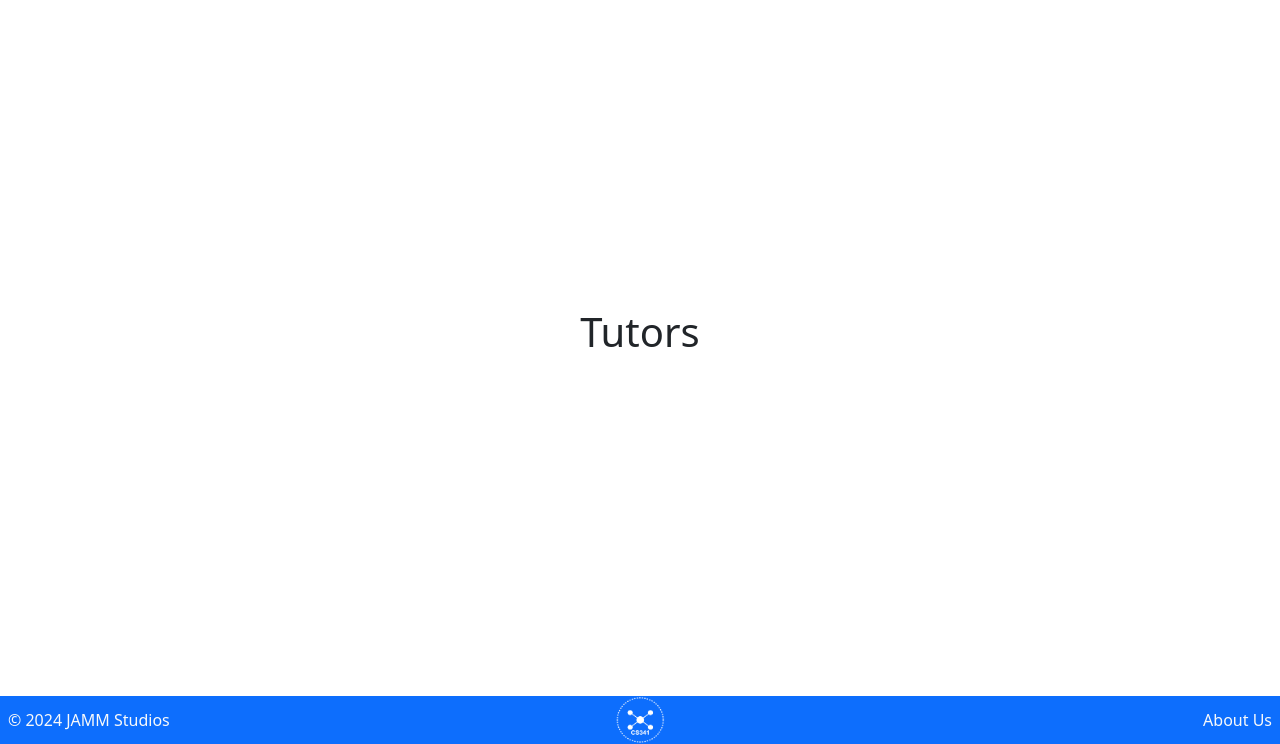
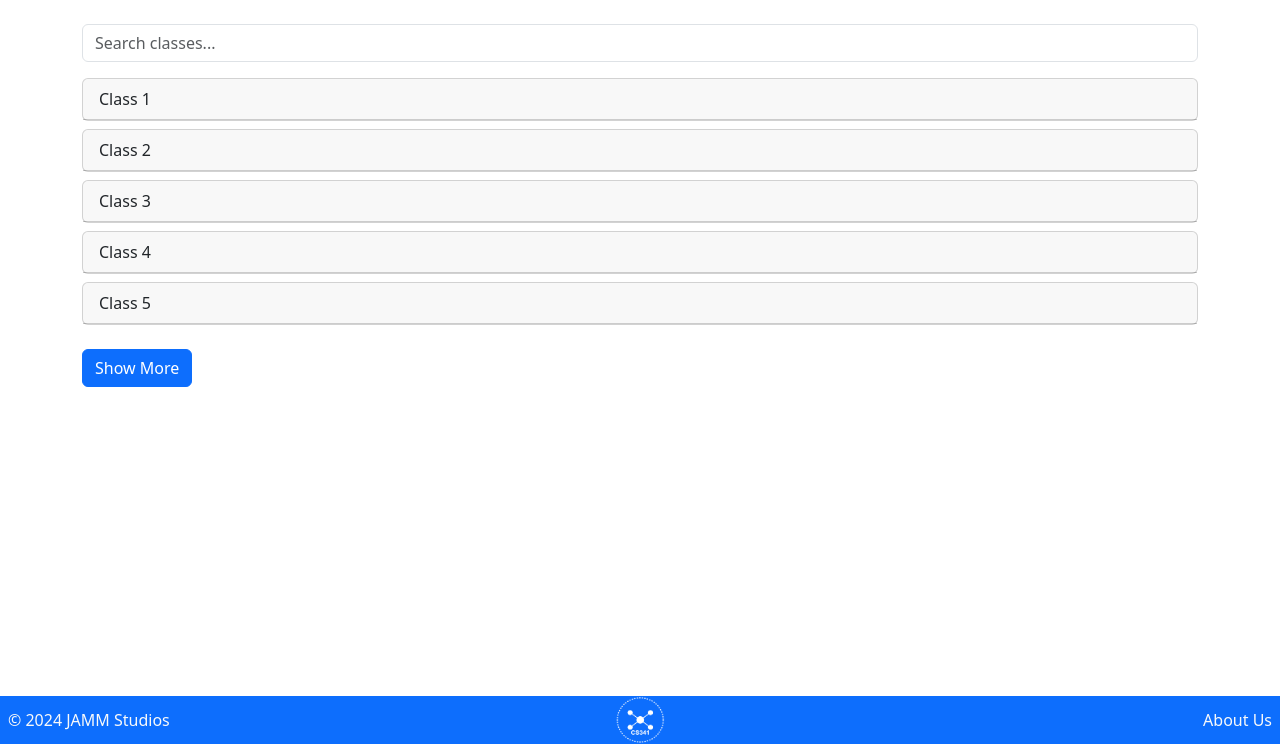
Before and after one commit to MSmit99/JayWing-Academy, a PHP site: page /jaywing-academy/src/pages/tutors.php in a window 1280 px wide. Shown: the part 56-800 px from the top of the page. Run offline with PHP 8.4, Linux system fonts and the light colour scheme; a stand-in replaces the project's code that opens the database connection.

Commit message:
implemented base code for a tutor searching page

```diff
--- a/src/pages/tutors.php
+++ b/src/pages/tutors.php
@@ -5,10 +5,7 @@
     <meta name="viewport" content="width=device-width, initial-scale=1.0">
     <title>JayWing Academy - Tutor Management System</title>
 
-    <!-- bootstrap css -->
-    <link href="https://cdn.jsdelivr.net/npm/bootstrap@5.3.3/dist/css/bootstrap.min.css" rel="stylesheet" integrity="sha384-QWTKZyjpPEjISv5WaRU9OFeRpok6YctnYmDr5pNlyT2bRjXh0JMhjY6hW+ALEwIH" crossorigin="anonymous">
-
-    <!-- custom css -->
+    <link href="https://cdn.jsdelivr.net/npm/bootstrap@5.3.3/dist/css/bootstrap.min.css" rel="stylesheet">
     <link rel="stylesheet" href="../css/style.css">
 </head>
 <body>
@@ -17,19 +14,92 @@
     </header>
 
     <main>
-        <!-- TODO: Featured Tutors page goes here -->
-         <div class="center-container">
-            <h1>Tutors</h1>
-         </div>
+        <div class="container mt-4">
+            <input type="text" id="searchBar" class="form-control" placeholder="Search classes..." oninput="filterClasses()">
+            <div id="classesTable" class="mt-3"></div>
+            <button id="showMoreButton" class="btn btn-primary mt-3" onclick="showMoreClasses()">Show More</button>
+        </div>
 
+        <script src="https://cdn.jsdelivr.net/npm/bootstrap@5.3.3/dist/js/bootstrap.bundle.min.js"></script>
+        <script>
+            const classes = [
+                { title: "Class 1", details: "Details for Class 1..." },
+                { title: "Class 2", details: "Details for Class 2..." },
+                { title: "Class 3", details: "Details for Class 3..." },
+                { title: "Class 4", details: "Details for Class 4..." },
+                { title: "Class 5", details: "Details for Class 5..." },
+                { title: "Class 6", details: "Details for Class 6..." },
+                { title: "Class 7", details: "Details for Class 7..." }
+            ];
+
+            let visibleClasses = 5;
+            let activeCollapse = null;
+
+            function renderClasses(classesToRender = classes) {
+                const table = document.getElementById('classesTable');
+                table.innerHTML = '';
+
+                classesToRender.slice(0, visibleClasses).forEach((classItem, index) => {
+                    const card = document.createElement('div');
+                    card.className = 'card mb-2';
+
+                    card.innerHTML = `
+                        <div class="card-header" style="cursor: pointer;" data-index="${index}">
+                            ${classItem.title}
+                        </div>
+                        <div id="collapse${index}" class="collapse">
+                            <div class="card-body">
+                                ${classItem.details}
+                            </div>
+                        </div>
+                    `;
+
+                    // Add click event listener to the card header
+                    const header = card.querySelector('.card-header');
+                    header.addEventListener('click', function() {
+                        const collapseId = `collapse${this.dataset.index}`;
+                        const collapseElement = document.getElementById(collapseId);
+
+                        // If there's an active collapse and it's not the current one, close it
+                        if (activeCollapse && activeCollapse !== collapseElement) {
+                            activeCollapse.classList.remove('show');
+                        }
+
+                        // Toggle the current collapse
+                        collapseElement.classList.toggle('show');
+
+                        // Update the active collapse reference
+                        activeCollapse = collapseElement.classList.contains('show') ? collapseElement : null;
+                    });
+
+                    table.appendChild(card);
+                });
+            }
+
+            function showMoreClasses() {
+                visibleClasses += 5;
+                if (visibleClasses >= classes.length) {
+                    document.getElementById("showMoreButton").style.display = "none";
+                }
+                renderClasses();
+            }
+
+            function filterClasses() {
+                const query = document.getElementById('searchBar').value.toLowerCase();
+                const filteredClasses = classes.filter(classItem =>
+                    classItem.title.toLowerCase().includes(query)
+                );
+                activeCollapse = null; // Reset active collapse when filtering
+                renderClasses(filteredClasses);
+            }
+
+            renderClasses();
+        </script>
     </main>
 
     <footer id="footer"></footer>
 
-    <!-- bootstrap js -->
-    <script src="https://cdn.jsdelivr.net/npm/bootstrap@5.3.3/dist/js/bootstrap.bundle.min.js" integrity="sha384-YvpcrYf0tY3lHB60NNkmXc5s9fDVZLESaAA55NDzOxhy9GkcIdslK1eN7N6jIeHz" crossorigin="anonymous"></script>
-
-    <!-- Custom JS -->
+    <script src="https://cdn.jsdelivr.net/npm/bootstrap@5.3.3/dist/js/bootstrap.bundle.min.js"></script>
     <script src="../js/global.js"></script>
 </body>
 </html>
```
